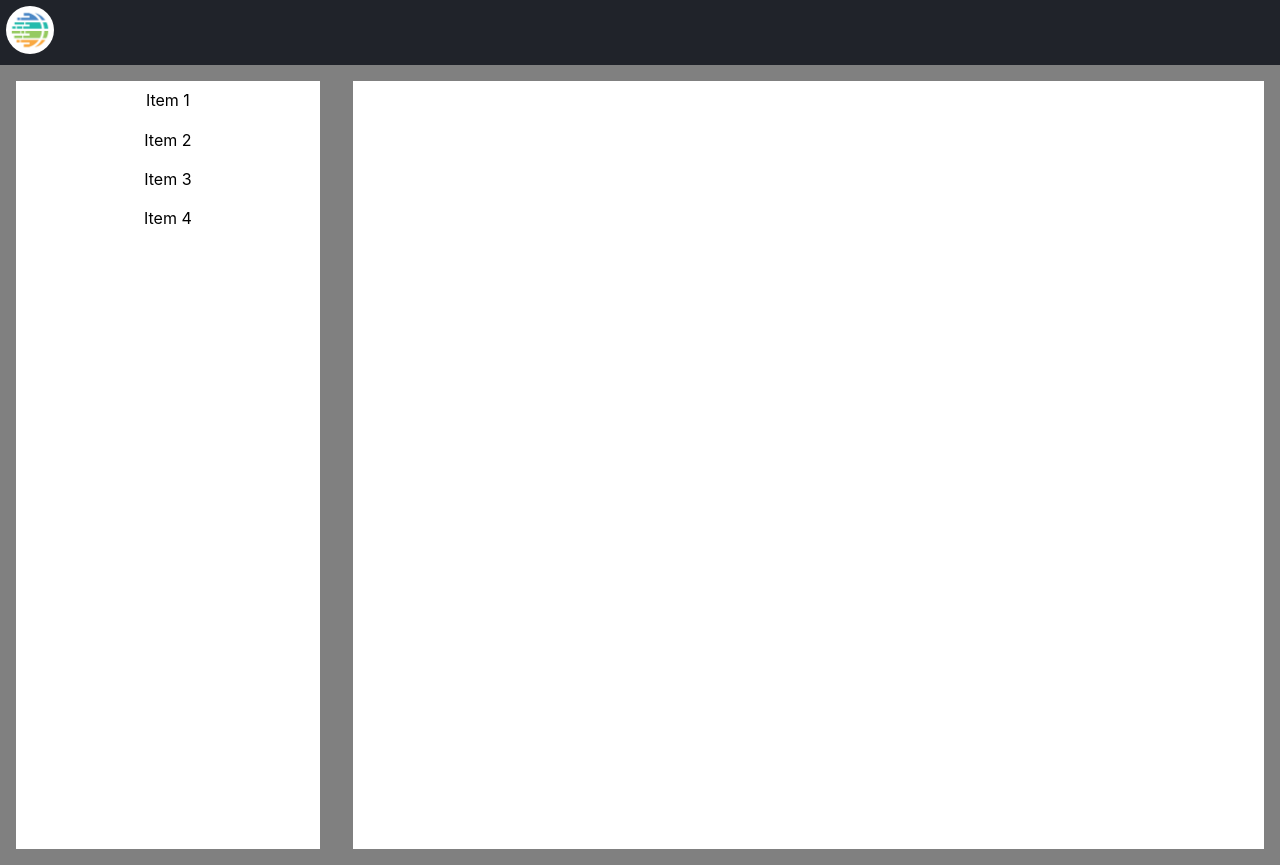
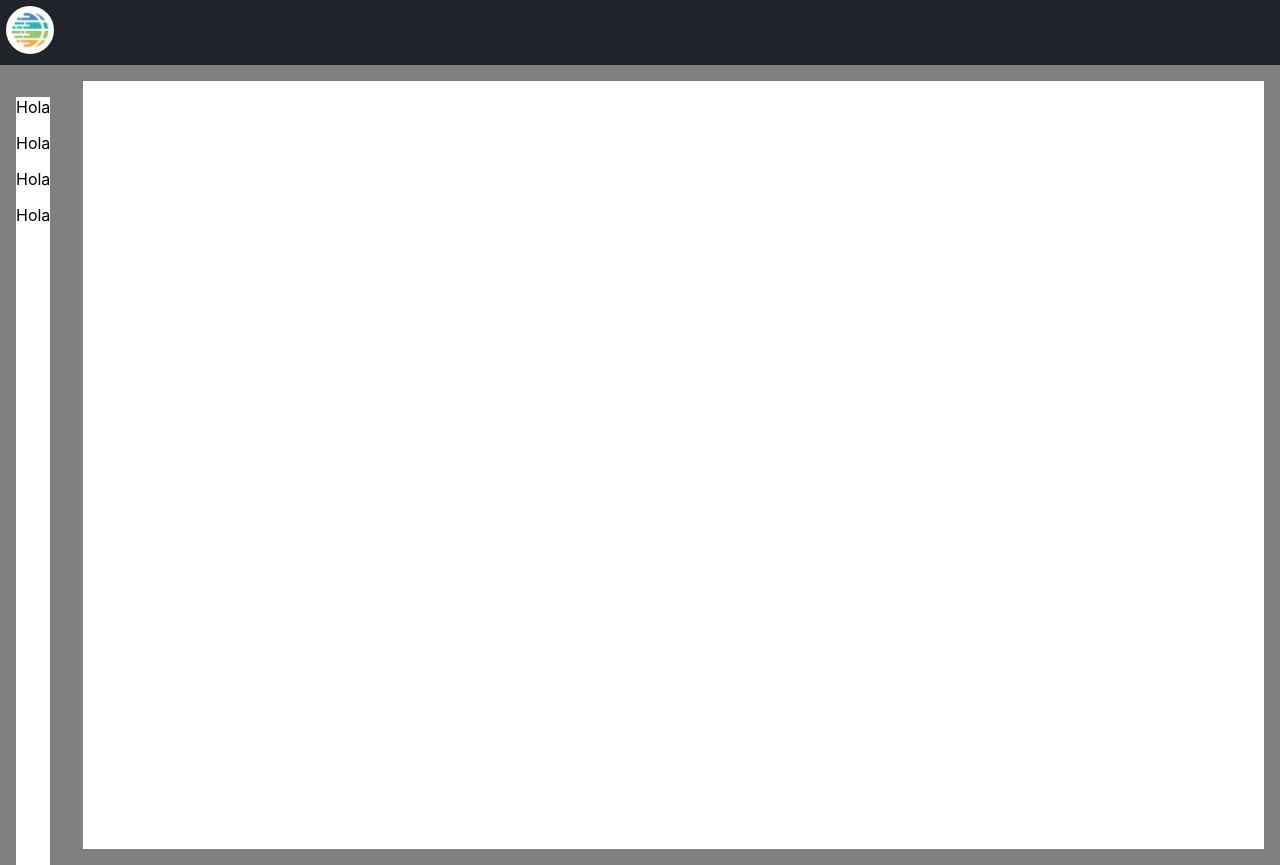
Before and after one commit to Jarvo98/to-do-list, a React (Create React App) app: page / in a window 1280 px wide. Built offline with nearby package versions, Linux system fonts and the light colour scheme.

Commit message:
Continued to work with the sidebar.

```diff
--- /dev/null
+++ b/src/components/MainPage/Sidebar/FolderLink/FolderLink.js
@@ -0,0 +1,8 @@
+import React from "react";
+import "./FolderLink.css";
+
+const FolderLink = () => {
+  return <p>Hola</p>;
+};
+
+export default FolderLink;
--- a/src/components/MainPage/Sidebar/Sidebar.css
+++ b/src/components/MainPage/Sidebar/Sidebar.css
@@ -4,11 +4,6 @@ ul {
   margin: 0;
 }
 
-li {
-  padding: 0.6rem 8rem;
-  text-align: center;
-}
-
 .shadowBox {
   height: 100%;
   width: 100%;
--- a/src/components/MainPage/Sidebar/Sidebar.js
+++ b/src/components/MainPage/Sidebar/Sidebar.js
@@ -1,5 +1,6 @@
 import React from "react";
 import "./Sidebar.css";
+import FolderLink from "./FolderLink/FolderLink";
 
 class Sidebar extends React.Component {
   folders = ["Item 1", "Item 2", "Item 3", "Item 4"];
@@ -9,7 +10,11 @@ class Sidebar extends React.Component {
       <div className="shadowBox">
         <ul>
           {this.folders.map(item => {
-            return <li>{item}</li>;
+            return (
+              <li>
+                <FolderLink />
+              </li>
+            );
           })}
         </ul>
       </div>
```
Also changed, not shown: src/components/MainPage/Sidebar/FolderLink/FolderLink.css (added).
